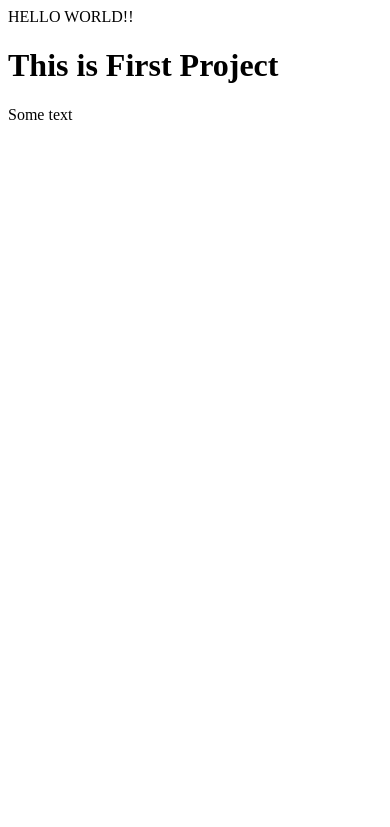
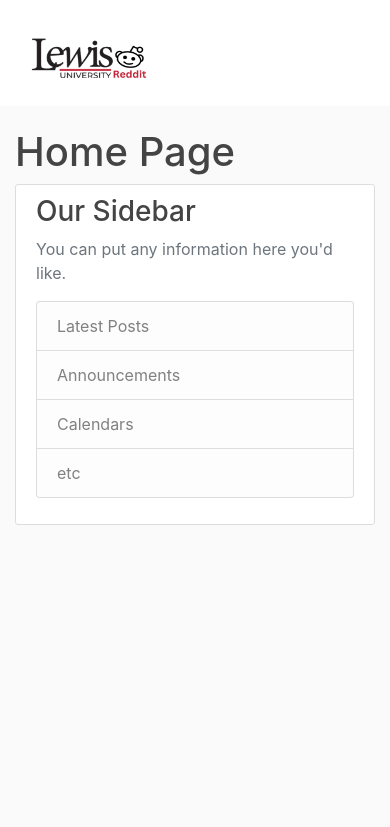
Before and after one commit to saudahmed022/lewis-university-capstone, a Flask app: page / in a window 390 px wide. Shown: the top 827 px of the page. Run offline with Flask 3, Linux system fonts and the light colour scheme; some libraries are stand-ins or nearby versions.

Commit message:
Saud Ahmed - Base Setup

```diff
--- a/flaskblog/routes.py
+++ b/flaskblog/routes.py
@@ -5,8 +5,8 @@
 @app.route("/")
 @app.route("/home")
 def home():
-    return render_template('home.html')
+    return render_template('home.html', title = "Home")
 
 @app.route("/about")
 def about():
-    return render_template('about.html')
+    return render_template('about.html', title ="About")
--- /dev/null
+++ b/flaskblog/static/main.css
@@ -0,0 +1,92 @@
+body {
+    background: #fafafa;
+    color: #333333;
+    margin-top: 8rem;
+  }
+
+  h1, h2, h3, h4, h5, h6 {
+    color: #444444;
+  }
+
+  .bg-steel {
+    background-color: #ffffff;
+  }
+
+  .site-header .navbar-nav .nav-link {
+    color: #C31F33;
+    font-family: "Sans Serif", sans-serif;
+  }
+
+  .site-header .navbar-nav .nav-link:hover {
+    color: #000000;
+    font-weight: bold;
+  }
+
+  .site-header .navbar-nav .nav-link.active {
+    font-weight: 500;
+  }
+
+  .content-section {
+    background: #ffffff;
+    padding: 10px 20px;
+    border: 1px solid #dddddd;
+    border-radius: 3px;
+    margin-bottom: 20px;
+  }
+
+  .article-title {
+    color: #444444;
+  }
+
+  a.article-title:hover {
+    color: #428bca;
+    text-decoration: none;
+  }
+
+  .article-content {
+    white-space: pre-line;
+  }
+
+  .article-img {
+    height: 65px;
+    width: 65px;
+    margin-right: 16px;
+  }
+
+  .article-metadata {
+    padding-bottom: 1px;
+    margin-bottom: 4px;
+    border-bottom: 1px solid #e3e3e3
+  }
+
+  .article-metadata a:hover {
+    color: #333;
+    text-decoration: none;
+  }
+
+  .article-svg {
+    width: 25px;
+    height: 25px;
+    vertical-align: middle;
+  }
+
+  .account-img {
+    height: 125px;
+    width: 125px;
+    margin-right: 20px;
+    margin-bottom: 16px;
+  }
+
+  .account-heading {
+    font-size: 2.5rem;
+  }
+
+.image-logo {
+    width: 150px;
+    height: 80px;
+}
+
+.element-with-color {
+    background-color: #C31F33;
+    padding: 10px;
+  }
--- a/flaskblog/templates/about.html
+++ b/flaskblog/templates/about.html
@@ -0,0 +1,4 @@
+{% extends "layout.html" %}
+{% block content %}
+    <h1>About Page</h1>
+{% endblock %}
--- a/flaskblog/templates/home.html
+++ b/flaskblog/templates/home.html
@@ -1,3 +1,4 @@
-<a>HELLO WORLD!!</a>
-<h1> This is First Project </h1>
-<p>Some text</p>
+{% extends "layout.html" %}
+{% block content %}
+    <h1>Home Page</h1>
+{% endblock %}
--- /dev/null
+++ b/flaskblog/templates/layout.html
@@ -0,0 +1,77 @@
+<!DOCTYPE html>
+<html>
+<head>
+    <meta charset="utf-8">
+    <meta name="viewport" content="width=device-width, initial-scale=1">
+    <link rel="stylesheet" href="https://cdn.jsdelivr.net/npm/bootstrap@4.3.1/dist/css/bootstrap.min.css" integrity="sha384-ggOyR0iXCbMQv3Xipma34MD+dH/1fQ784/j6cY/iJTQUOhcWr7x9JvoRxT2MZw1T" crossorigin="anonymous">
+    <link rel ="stylesheet" type="text/css" href="{{ url_for('static', filename = 'main.css') }}">
+    <script src="https://ajax.googleapis.com/ajax/libs/jquery/3.2.1/jquery.min.js"></script>
+    <script src="https://maxcdn.bootstrapcdn.com/bootstrap/3.3.7/js/bootstrap.min.js"></script>
+    <script src="https://cdn.jsdelivr.net/npm/bootstrap@5.1.3/dist/js/bootstrap.bundle.min.js" integrity="sha384-ka7Sk0Gln4gmtz2MlQnikT1wXgYsOg+OMhuP+IlRH9sENBO0LRn5q+8nbTov4+1p" crossorigin="anonymous"></script>
+    <script src="app.js"></script>
+    <link rel="icon" type="image/png" href="static\logo.png">
+    {% if title %}
+        <title>Lewis University Reddit- {{ title }}</title>
+    {% else %}
+        <title>Lewis University Reddit</title>
+    {% endif %}
+</head>
+<body>
+    <header class="site-header">
+        <nav class="navbar navbar-expand-md navbar-dark bg-steel fixed-top">
+          <div class="container">
+            <a class="navbar-brand mr-4" href="/"><img src = "static\logo.png" class = "image-logo"></a>
+            <button class="navbar-toggler" type="button" data-toggle="collapse" data-target="#navbarToggle" aria-controls="navbarToggle" aria-expanded="false" aria-label="Toggle navigation">
+              <span class="navbar-toggler-icon"></span>
+            </button>
+
+            <div class="collapse navbar-collapse" id="navbarToggle">
+              <div class="navbar-nav mr-auto">
+                <a class="nav-item nav-link" href="/">Home</a>
+                <a class="nav-item nav-link" href="/about">About</a>
+            </div>
+
+            <!-- Navbar Right Side -->
+            <div class="navbar-nav">
+              <a class="nav-item nav-link" href="New Post">New Post</a>
+              <a class="nav-item nav-link" href="/account">Account</a>
+              <a class="nav-item nav-link" href="/logout">Logout</a>
+              <a class="nav-item nav-link" href="/login">Login</a>
+              <a class="nav-item nav-link" href="/register">Register</a>
+              </div>
+            </div>
+          </div>
+        </nav>
+    </header>
+    <main role="main" class="container">
+        <div class="row">
+          <div class="col-md-8">
+            {% with messages = get_flashed_messages(with_categories=true)%}
+              {% if messages %}
+                {% for category, message in messages %}
+                  <div class ="alert alert-{{ category }}">
+                    {{ message }}
+                  </div>
+                {% endfor %}
+              {% endif %}
+            {% endwith %}
+
+            {% block content %}{% endblock %}
+          </div>
+          <div class="col-md-4">
+            <div class="content-section">
+              <h3>Our Sidebar</h3>
+              <p class='text-muted'>You can put any information here you'd like.
+                <ul class="list-group">
+                  <li class="list-group-item list-group-item-light">Latest Posts</li>
+                  <li class="list-group-item list-group-item-light">Announcements</li>
+                  <li class="list-group-item list-group-item-light">Calendars</li>
+                  <li class="list-group-item list-group-item-light">etc</li>
+                </ul>
+              </p>
+            </div>
+          </div>
+        </div>
+    </main>
+</body>
+</html>
```
Also changed, not shown: flaskblog/static/logo.png (added).
